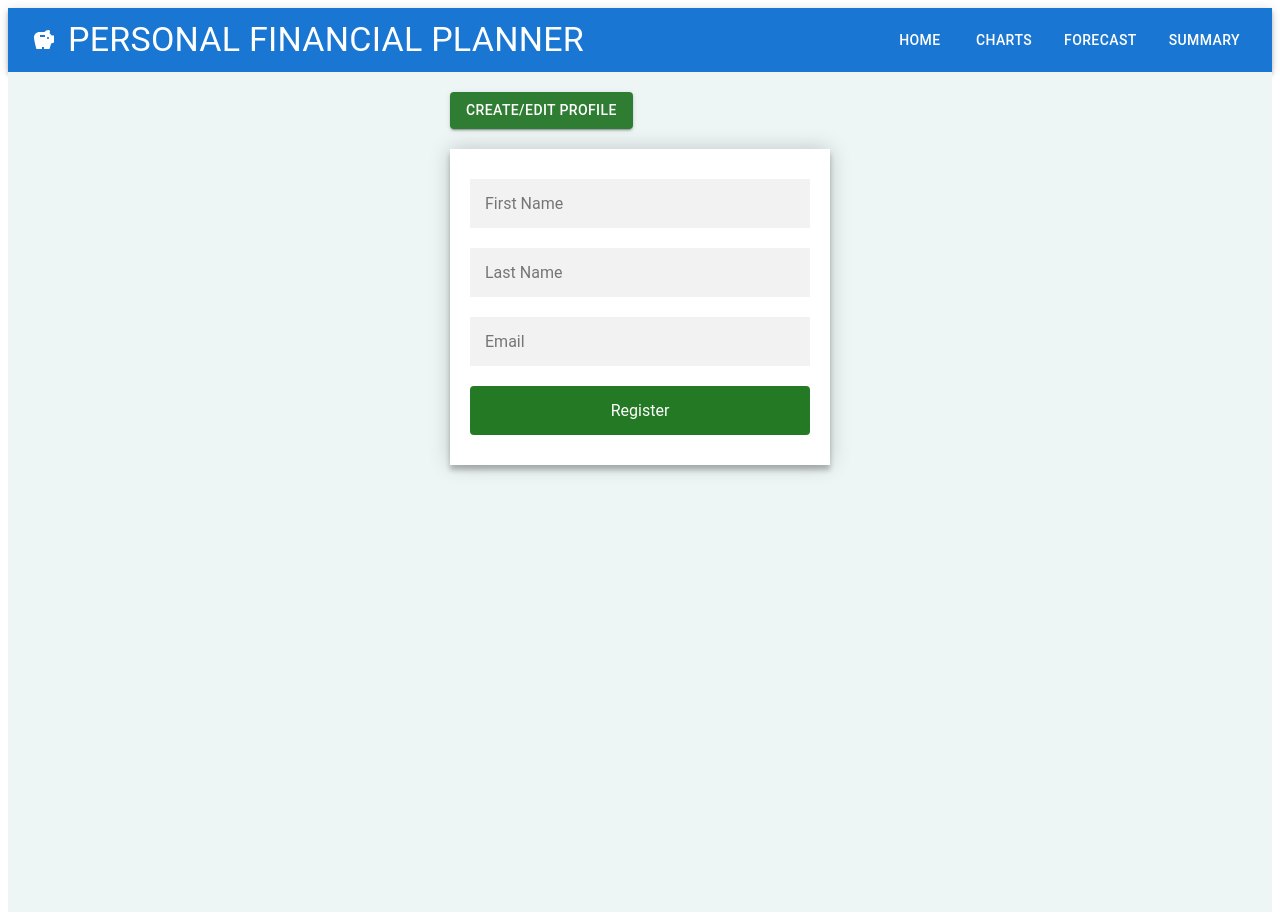
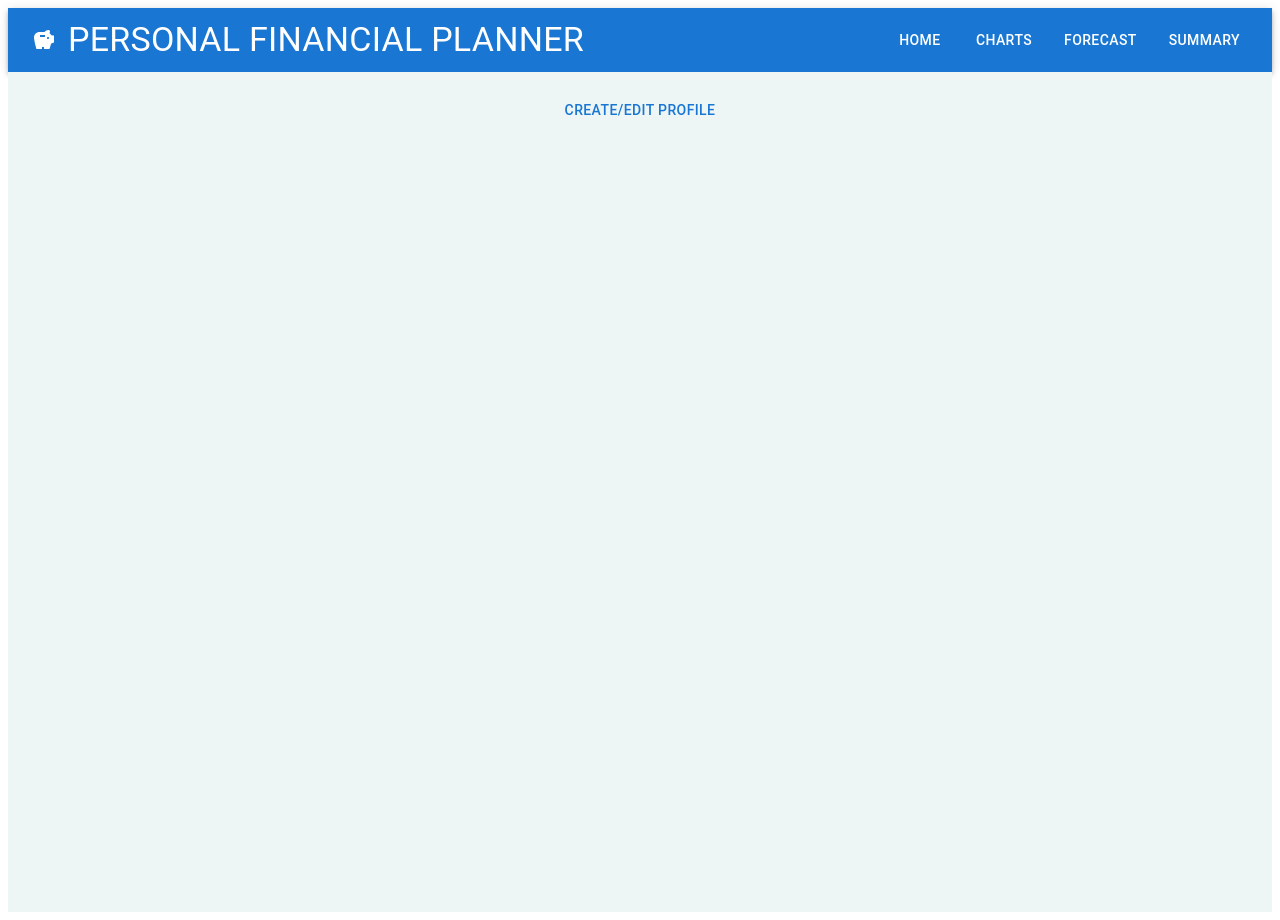
Before and after one commit to DavidBlueLamassu/personal-financial-planner, a React (Create React App) app: page / in a window 1280 px wide. Built offline with nearby package versions, Linux system fonts and the light colour scheme.

Commit message:
State change introduced to allow use of user data

```diff
--- a/src/components/pages/AcquireData.js
+++ b/src/components/pages/AcquireData.js
@@ -1,130 +1,134 @@
-// const incomeArray = [];
+const incomeArray = [];
 
-// const expensesArray = [];
-// const nameArray = [];
-// const savingsArray = [];
-// let i = 0;
+const expensesArray = [];
+const nameArray = [];
+const savingsArray = [];
+let i = 0;
 
-// function acquireData() {
-//     console.log("test");
-//     let name = prompt("Please enter your name?");
-//     let save = prompt("Thank you " + name + ". Please enter the full amount of your current savings. Please only enter numbers.");
-//     if (isNaN(save)) { do {save = prompt("That is not a number " + name + " please try again.")} while (isNaN(save));
-//     }
-//     const nameObject = {subjectName: name};
-//     const saveObject = {savings: save};
-//     nameArray.push(nameObject);
-//     savingsArray.push(saveObject);
-//     console.log(savingsArray);
-//     incomeEntry();
+function AcquireData() {
+    console.log("test");
+    let name = prompt("Please enter your name?");
+    let save = prompt("Thank you " + name + ". Please enter the full amount of your current savings. Please only enter numbers.");
+    if (isNaN(save)) { do {save = prompt("That is not a number " + name + " please try again.")} while (isNaN(save));
+    }
+    const nameObject = {subjectName: name};
+    const saveObject = {savings: save};
+    nameArray.push(nameObject);
+    savingsArray.push(saveObject);
+    console.log(savingsArray);
+    incomeEntry();
 
+}
+
+function incomeEntry() {
+    let incomeName = prompt("Please enter a name for your source of income (such as the name of your workplace).");
+    let incomeAmount = prompt("Please enter your monthly income from this source. Please only enter numbers.")
+    if (isNaN(incomeAmount)) { do {incomeAmount = prompt("That is not a number, please try again.")}
+    while (isNaN(incomeAmount));
+    }
+    let numberIncome = parseInt(incomeAmount);
+    const incomeObject = {title: incomeName, value: numberIncome, color: colorSelector()};
+    console.log("**********");
+    console.log(incomeObject);
+    incomeArray.push(incomeObject);
+    console.log(incomeArray);
+    let incomeRepeat = prompt(`Would you like to add another source of income ${nameArray[0].subjectName}? Please enter "y" for yes or "n" for no.`)
+    if (incomeRepeat !== "y" && incomeRepeat !== "n") {do {incomeRepeat = prompt(`Please enter "y" for yes or "n" for no.`)}
+    while (incomeRepeat !== "y" && incomeRepeat !== "n");
+    } else if (incomeRepeat === "n")
+    {
+        expensesEntry();
+    } else if (incomeRepeat === "y") {
+        incomeEntry();
+    }
+}
+
+function expensesEntry() {
+    let expensesName = prompt(`Please enter a name for one of your expenses (for example "rent").`);
+    let expensesAmount = prompt(`Please indicate the amount you spend on this expenditure. Please only enter numbers.`);
+    if (isNaN(expensesAmount)) { do {expensesAmount = prompt("That is not a number, please try again.")}
+    while (isNaN(expensesAmount));
+    }
+    let numberExpenses = parseInt(expensesAmount);
+    const expensesObject = {title: expensesName, value: numberExpenses, color: colorSelector()};
+    expensesArray.push(expensesObject);
+    let expensesRepeat = prompt(`Would you like to add another expense? Please enter "y" for yes or "n" for no.`);
+    if (expensesRepeat !== "y" && expensesRepeat !== "n") {do {expensesRepeat = prompt(`Please enter "y" for yes or "n" for no.`)}
+    while (expensesRepeat !== "y" && expensesRepeat !== "n");
+    } else if (expensesRepeat === "n")
+    {
+        alert(`Thank you ${nameArray[0].subjectName}. We now have all the information we need.`);
+        jsonStorage();
+
+    } else if (expensesRepeat === "y") {
+        expensesEntry();
+    }
+}
+
+function jsonStorage() {
+    localStorage.setItem("name", JSON.stringify(nameArray));
+    localStorage.setItem("savings", JSON.stringify(savingsArray));
+    localStorage.setItem("income", JSON.stringify(incomeArray));
+    localStorage.setItem("expenses", JSON.stringify(expensesArray));
+    console.log(nameArray);
+    console.log(savingsArray);
+    console.log(incomeArray);
+    console.log(expensesArray);
+}
+
+function colorSelector() {
+    const colorArray = ['#F71A05', '#F9D3EE', '#F78F05', '#E5D3F9', '#F7C805', '#F4F705', '#B1F705', '#2DF705', '#05F784', '#05F7C0', '#05F5F7',
+         '#05ABF7', '#055DF7', '#8605F7', '#CD05F7', '#F705D6', '#F70597', '#F70548', '#F9DAD3', '#D9F9D3', '#D3F9EC',
+         '#D3ECF9']
+    i++;
+    if (i === 21) {i = i-21};
+    let colorPicked = colorArray[i];
+    console.log(colorPicked);
+    return colorPicked;
+}
+
+export default AcquireData;
+
+// import React from "react";
+// // import "./index.css";
+
+// export default function AcquireData() {
+//   return (
+//     <div class="form-container">
+//       <form class="register-form">
+//         {/* Uncomment the next line to show the success message */}
+//         {/* <div class="success-message">Success! Thank you for registering</div> */}
+//         <input
+//           id="first-name"
+//           class="form-field"
+//           type="text"
+//           placeholder="First Name"
+//           name="firstName"
+//         />
+//         {/* Uncomment the next line to show the error message */}
+//         {/* <span id="first-name-error">Please enter a first name</span> */}
+//         <input
+//           id="last-name"
+//           class="form-field"
+//           type="text"
+//           placeholder="Last Name"
+//           name="lastName"
+//         />
+//         {/* Uncomment the next line to show the error message */}
+//         {/* <span id="last-name-error">Please enter a last name</span> */}
+//         <input
+//           id="email"
+//           class="form-field"
+//           type="text"
+//           placeholder="Email"
+//           name="email"
+//         />
+//         {/* Uncomment the next line to show the error message */}
+//         {/* <span id="email-error">Please enter an email address</span> */}
+//         <button class="form-field" type="submit">
+//           Register
+//         </button>
+//       </form>
+//     </div>
+//   );
 // }
-
-// function incomeEntry() {
-//     let incomeName = prompt("Please enter a name for your source of income (such as the name of your workplace).");
-//     let incomeAmount = prompt("Please enter your monthly income from this source. Please only enter numbers.")
-//     if (isNaN(incomeAmount)) { do {incomeAmount = prompt("That is not a number, please try again.")}
-//     while (isNaN(incomeAmount));
-//     }
-//     const incomeObject = {title: incomeName, value: incomeAmount, color: colorSelector()};
-//     incomeArray.push(incomeObject);
-//     console.log(incomeArray);
-//     let incomeRepeat = prompt(`Would you like to add another source of income ${nameArray[0].subjectName}? Please enter "y" for yes or "n" for no.`)
-//     if (incomeRepeat !== "y" && incomeRepeat !== "n") {do {incomeRepeat = prompt(`Please enter "y" for yes or "n" for no.`)}
-//     while (incomeRepeat !== "y" && incomeRepeat !== "n");
-//     } else if (incomeRepeat === "n")
-//     {
-//         expensesEntry();
-//     } else if (incomeRepeat === "y") {
-//         incomeEntry();
-//     }
-// }
-
-// function expensesEntry() {
-//     let expensesName = prompt(`Please enter a name for one of your expenses (for example "rent").`);
-//     let expensesAmount = prompt(`Please indicate the amount you spend on this expenditure. Please only enter numbers.`);
-//     if (isNaN(expensesAmount)) { do {expensesAmount = prompt("That is not a number, please try again.")}
-//     while (isNaN(expensesAmount));
-//     }
-//     const expensesObject = {title: expensesName, value: expensesAmount, color: colorSelector()};
-//     expensesArray.push(expensesObject);
-//     let expensesRepeat = prompt(`Would you like to add another expense? Please enter "y" for yes or "n" for no.`);
-//     if (expensesRepeat !== "y" && expensesRepeat !== "n") {do {expensesRepeat = prompt(`Please enter "y" for yes or "n" for no.`)}
-//     while (expensesRepeat !== "y" && expensesRepeat !== "n");
-//     } else if (expensesRepeat === "n")
-//     {
-//         alert(`Thank you ${nameArray[0].subjectName}. We now have all the information we need.`);
-//         jsonStorage();
-
-//     } else if (expensesRepeat === "y") {
-//         expensesEntry();
-//     }
-// }
-
-// function jsonStorage() {
-//     localStorage.setItem("name", JSON.stringify(nameArray));
-//     localStorage.setItem("savings", JSON.stringify(savingsArray));
-//     localStorage.setItem("income", JSON.stringify(incomeArray));
-//     localStorage.setItem("expenses", JSON.stringify(expensesArray));
-//     console.log(nameArray);
-//     console.log(savingsArray);
-//     console.log(incomeArray);
-//     console.log(expensesArray);
-// }
-
-// function colorSelector() {
-//     const colorArray = ['#F71A05', '#F9D3EE', '#F78F05', '#E5D3F9', '#F7C805', '#F4F705', '#B1F705', '#2DF705', '#05F784', '#05F7C0', '#05F5F7',
-//          '#05ABF7', '#055DF7', '#8605F7', '#CD05F7', '#F705D6', '#F70597', '#F70548', '#F9DAD3', '#D9F9D3', '#D3F9EC',
-//          '#D3ECF9']
-//     i++;
-//     if (i === 21) {i = i-21};
-//     let colorPicked = colorArray[i];
-//     console.log(colorPicked);
-//     return colorPicked;
-// }
-
-// export default acquireData;
-
-import React from "react";
-// import "./index.css";
-
-export default function AcquireData() {
-  return (
-    <div class="form-container">
-      <form class="register-form">
-        {/* Uncomment the next line to show the success message */}
-        {/* <div class="success-message">Success! Thank you for registering</div> */}
-        <input
-          id="first-name"
-          class="form-field"
-          type="text"
-          placeholder="First Name"
-          name="firstName"
-        />
-        {/* Uncomment the next line to show the error message */}
-        {/* <span id="first-name-error">Please enter a first name</span> */}
-        <input
-          id="last-name"
-          class="form-field"
-          type="text"
-          placeholder="Last Name"
-          name="lastName"
-        />
-        {/* Uncomment the next line to show the error message */}
-        {/* <span id="last-name-error">Please enter a last name</span> */}
-        <input
-          id="email"
-          class="form-field"
-          type="text"
-          placeholder="Email"
-          name="email"
-        />
-        {/* Uncomment the next line to show the error message */}
-        {/* <span id="email-error">Please enter an email address</span> */}
-        <button class="form-field" type="submit">
-          Register
-        </button>
-      </form>
-    </div>
-  );
-}
--- a/src/components/pages/Home.js
+++ b/src/components/pages/Home.js
@@ -1,3 +1,5 @@
+import { useContext } from "react";
+import { DiagramMaker } from "../../App.js";
 import * as React from "react";
 import Box from "@mui/material/Box";
 import Button from "@mui/material/Button";
@@ -21,13 +23,18 @@ export default function ModalWelcome() {
   const [open, setOpen] = React.useState(false);
   const handleOpen = () => setOpen(true);
   const handleClose = () => setOpen(false);
-
+  const [pieState, setPieState] = useContext(DiagramMaker);
+  const incomePieChart = JSON.parse(localStorage.getItem("income"));
+  const expensesPieChart = JSON.parse(localStorage.getItem("expenses"));
+  console.log("Home Page");
+  console.log(incomePieChart);
   return (
     <div>
-      <Button variant="contained" color="success" onClick={handleOpen}>
+      <Button onClick={handleOpen}>Create/Edit profile</Button>
+      {/* <Button variant="contained" color="success" onClick={handleOpen}>
         Create/Edit profile
-      </Button>
-      <AcquireData />
+      </Button> */}
+      {/* <AcquireData /> */}
       <Modal
         open={open}
         onClose={handleClose}
@@ -47,7 +54,7 @@ export default function ModalWelcome() {
             click CLEAR.
           </Typography>
           <Button onClick={AcquireData}>START</Button>
-          <Button>REVIEW</Button>
+          <Button onClick={() => setPieState({...pieState, pieArrayIncome: incomePieChart, pieArrayExpenses: expensesPieChart})}>REVIEW</Button>
           <Button>CLEAR</Button>
         </Box>
       </Modal>
```
Also changed, not shown: src/App.js (+11 -0 lines), src/components/pages/PieChart.js (+5 -5 lines).
